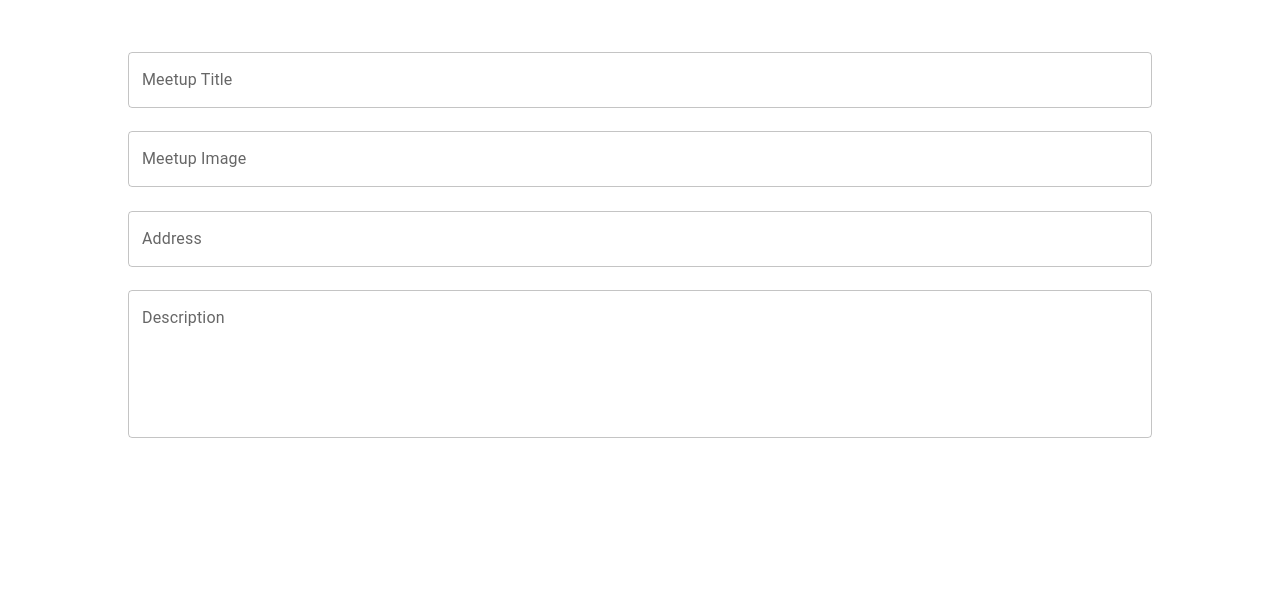
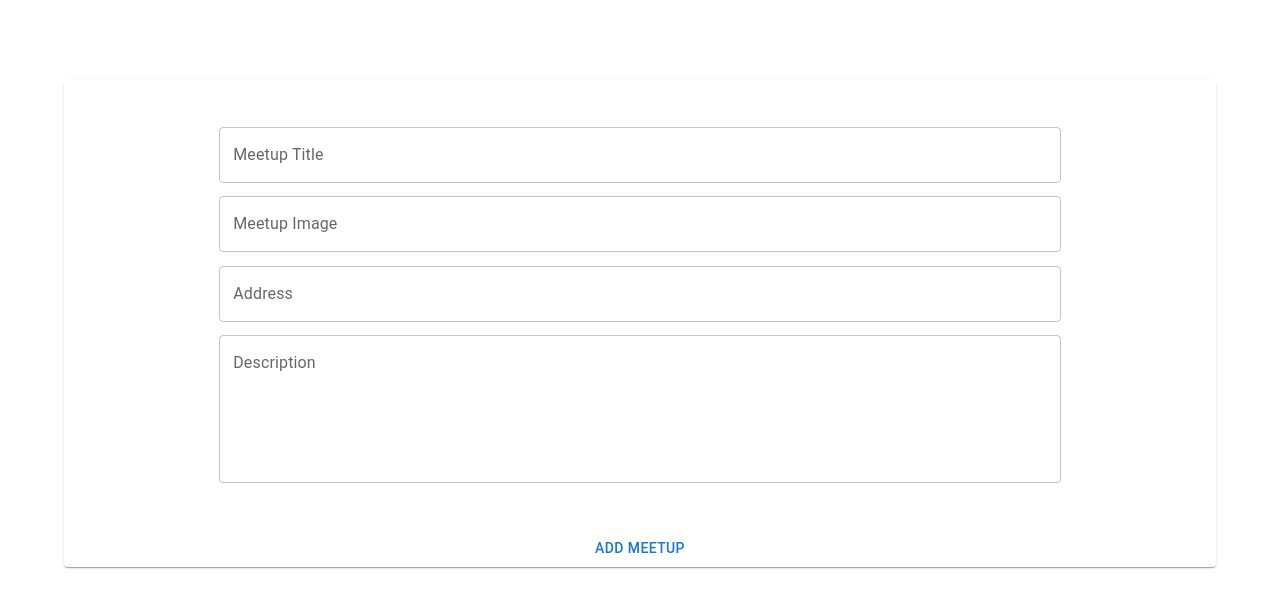
Before and after one commit to tjwldnjs123/nextjs, a Next.js app: page /new-meetup in a window 1280 px wide. Shown: the top 608 px of the page. Built offline with nearby package versions, Linux system fonts and the light colour scheme.

Commit message:
Feat: NewMeetupForm 파일 생성

```diff
--- a/components/meetups/NewMeetupForm.js
+++ b/components/meetups/NewMeetupForm.js
@@ -1,15 +1,18 @@
-import { TextField } from "@mui/material";
+import { Button, Card, TextField } from "@mui/material";
 
 function NewMeetupForm() {
   return (
+    <Card className="w-[90%] m-auto mt-20 flex flex-col">
       <div className=" flex flex-row justify-center h-[450px]">
-      <div className="w-[80%] pt-10 flex flex-col justify-around ">
+        <div className="w-[80%] p-10 flex flex-col justify-around ">
           <TextField label="Meetup Title" fullWidth />
           <TextField label="Meetup Image" fullWidth />
           <TextField label="Address" fullWidth />
           <TextField label="Description" multiline fullWidth rows={5} />
         </div>
       </div>
+      <Button className="mb-5 w-30 m-auto">Add Meetup</Button>
+    </Card>
   );
 }
 
```
Lines whose indentation alone changed are shown as unchanged.
